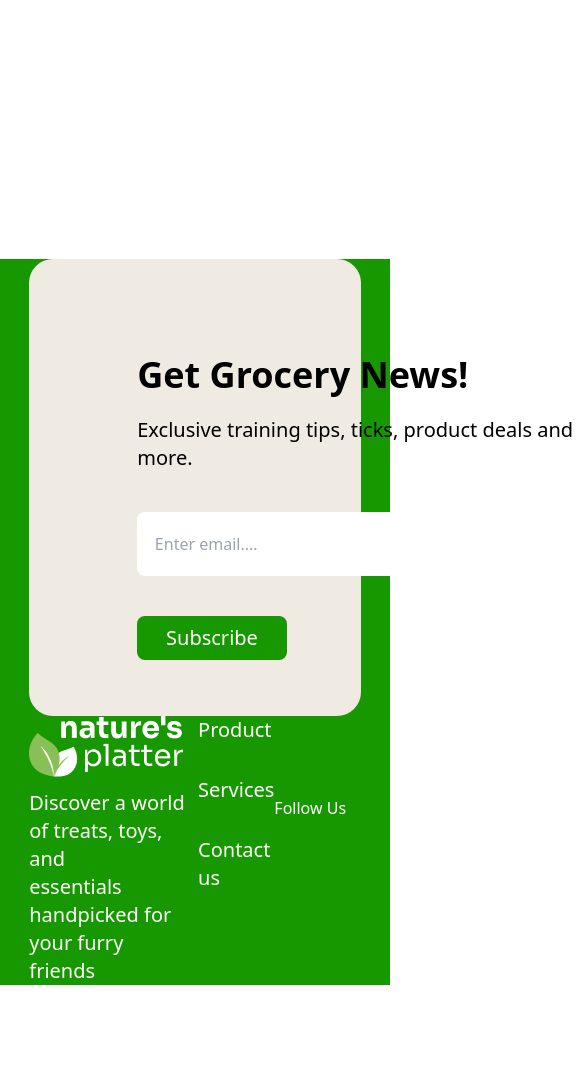
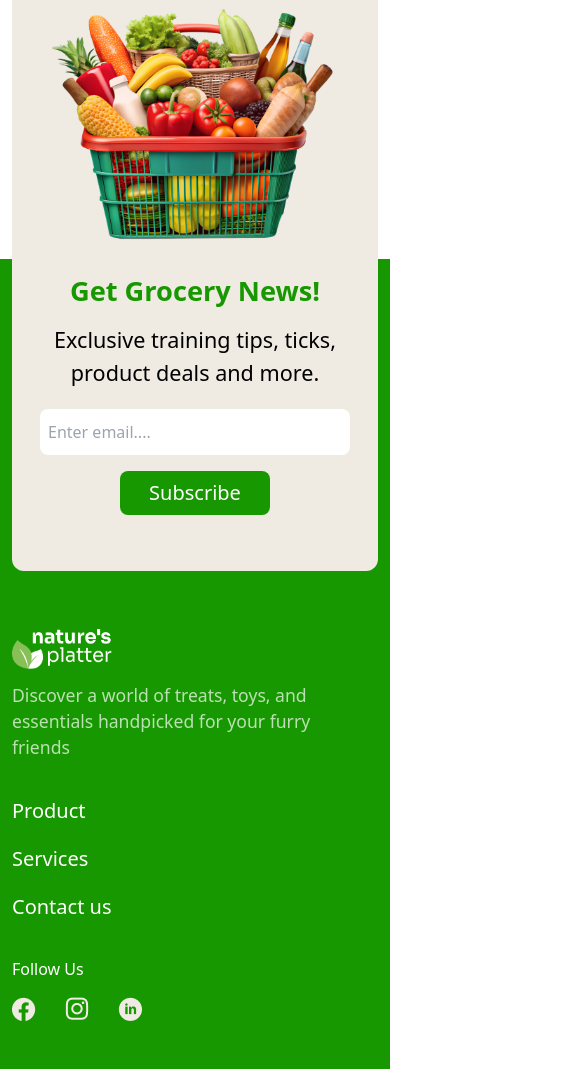
Before and after one commit to Sabbir-khaan/Third-Assignment-03, a plain HTML site: page index.html in a window 390 px wide. Shown: the part 3788-4857 px from the top of the page, 585 px wide, since content can reach past the window. Before the commit the page ends 4773 px from the top, so only its background shows below. Drawn offline with nearby package versions, Linux system fonts and the light colour scheme.

Commit message:
added responsive for footer

```diff
--- a/index.html
+++ b/index.html
@@ -280,33 +280,33 @@
     <!-- Main end -->
     <!-- Footer Start -->
     <footer class="bg-[#179800] mt-[24.31rem]">
-        <section class=" max-w-[85%] mx-auto">
-            <div class="flex justify-between bg-[#EFEBE3] rounded-3xl py-[3.5rem] px-[6.75rem]">
+        <section class="mx-3 lg:max-w-[85%] lg:mx-auto relative">
+            <div class="flex flex-col lg:flex-row justify-between bg-[#EFEBE3] rounded-xl lg:rounded-3xl py-[3.5rem] px-7 lg:px-[6.75rem] absolute transform -translate-y-1/2 w-full">
                 <div>
                     <img src="./images/vegetable-busket.png" alt="">
                 </div>
-                <div class="mt-10">
-                    <h1 class="text-4xl font-bold">Get Grocery News!</h1>
-                    <p class="text-xl mt-[1.3rem]">Exclusive training tips, ticks, product deals and more.</p>
-                    <input class="py-5 pl-[1.1rem] pr-[13rem] rounded-lg mt-10" type="email" name="email" id="email" placeholder="Enter email....">
-                    <div class="mt-10">
-                        <button class="text-xl text-white rounded-lg py-[0.5rem] px-[1.8rem] bg-[#179800]">Subscribe</button>
+                <div class="mt-6 lg:mt-10">
+                    <h1 class="text-[1.7rem] lg:text-4xl font-bold text-[#179800] lg:text-[black] text-center lg:text-start">Get Grocery News!</h1>
+                    <p class="text-[1.35rem] lg:text-xl mt-3 lg:mt-[1.3rem] text-center lg:text-start">Exclusive training tips, ticks, product deals and more.</p>
+                    <input class="py-[0.7rem] lg:py-5 pl-2 max-w-[29.5rem] w-full rounded-lg mt-5 lg:mt-10" type="email" name="email" id="email" placeholder="Enter email....">
+                    <div class="mt-4 lg:mt-10 text-center lg:text-start">
+                    <button class="text-xl text-white rounded-lg py-[0.5rem] px-[1.8rem] bg-[#179800]">Subscribe</button>
                     </div>
                 </div>
             </div>
-            <div class="flex justify-between">
+            <div class="lg:flex justify-between pt-[370px] pb-12 lg:pb-36">
                 <div>
-                    <img src="./images/logo-footer.png" alt="">
-                    <p class="text-xl text-white mt-3">Discover a world of treats, toys, and <br> essentials handpicked for your furry <br> friends</p>
+                    <img src="./images/logo-footer.png" class="w-[100px] lg:w-fit" alt="">
+                    <p class="text-[1.1rem] opacity-70 lg:text-xl text-white mt-[0.81rem] lg:mt-3">Discover a world of treats, toys, and <br> essentials handpicked for your furry <br> friends</p>
                 </div>
                 <div>
-                    <ul class="text-white text-xl space-y-8">
+                    <ul class="text-white text-xl space-y-5 lg:space-y-8 mt-9 lg:mt-0">
                         <li><a href=""></a>Product</li>
                         <li><a href=""></a>Services</li>
                         <li><a href=""></a>Contact us</li>
                     </ul>
                 </div>
-                <div class="mt-[5rem]">
+                <div class="mt-9 lg:mt-[5rem]">
                     <p class="text-white">Follow Us</p>
                     <div class="flex gap-[1.8rem] mt-4">
                         <div><img src="./images/facebook.png" alt=""></div>
```
